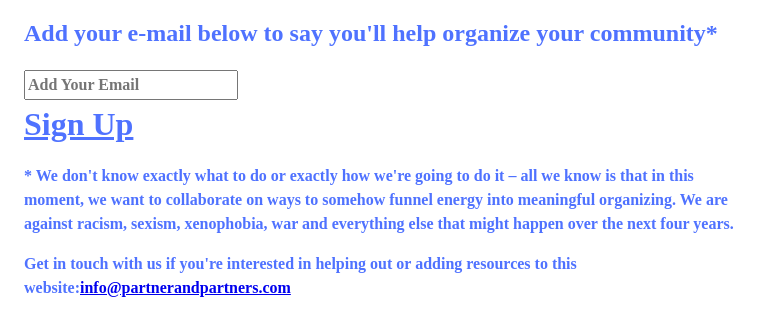
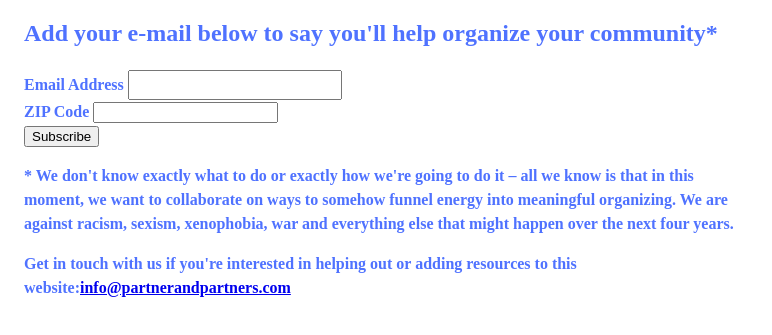
Before and after one commit to partnerandpartners/we-can-organize, a plain HTML site: page index.html in a window 1280 px wide. Shown: the part 151-486 px from the top of the page, without its empty margins (0-772 px from the left). Drawn offline with Linux system fonts and the light colour scheme.

Commit message:
Added mailchimp signup form.

```diff
--- a/index.html
+++ b/index.html
@@ -10,10 +10,29 @@
       <header>
         <h1>We Can Organize</h1>
         <h3>Add your e-mail below to say you'll help organize your community*</h3>
-        <form>
-          <input type="email" name="email" placeholder="Add Your Email"/>
-          <div><button type="submit">Sign Up</button></div>
+
+        <div id="mc_embed_signup">
+        <form action="//partnerandpartners.us3.list-manage.com/subscribe/post?u=6d0ee4029c348d4dc29b51c2d&amp;id=d1de68f30e" method="post" id="mc-embedded-subscribe-form" name="mc-embedded-subscribe-form" class="validate" target="_blank" novalidate>
+            <div id="mc_embed_signup_scroll">
+
+        <div class="mc-field-group">
+        	<label for="mce-EMAIL">Email Address </label>
+        	<input type="email" value="" name="EMAIL" class="required email" id="mce-EMAIL">
+        </div>
+        <div class="mc-field-group">
+        	<label for="mce-MMERGE3">ZIP Code </label>
+        	<input type="text" value="" name="MMERGE3" class="required" id="mce-MMERGE3">
+        </div>
+        	<div id="mce-responses" class="clear">
+        		<div class="response" id="mce-error-response" style="display:none"></div>
+        		<div class="response" id="mce-success-response" style="display:none"></div>
+        	</div>    <!-- real people should not fill this in and expect good things - do not remove this or risk form bot signups-->
+            <div style="position: absolute; left: -5000px;" aria-hidden="true"><input type="text" name="b_6d0ee4029c348d4dc29b51c2d_d1de68f30e" tabindex="-1" value=""></div>
+            <div class="clear"><input type="submit" value="Subscribe" name="subscribe" id="mc-embedded-subscribe" class="button"></div>
+            </div>
         </form>
+        </div>
+
       </header>
       <section>
         <p>* We don't know exactly what to do or exactly how we're going to do it – all we know is that in this moment, we want to collaborate on ways to somehow funnel energy into meaningful organizing.  We are against racism, sexism, xenophobia, war and everything else that might happen over the next four years.</p>
```
